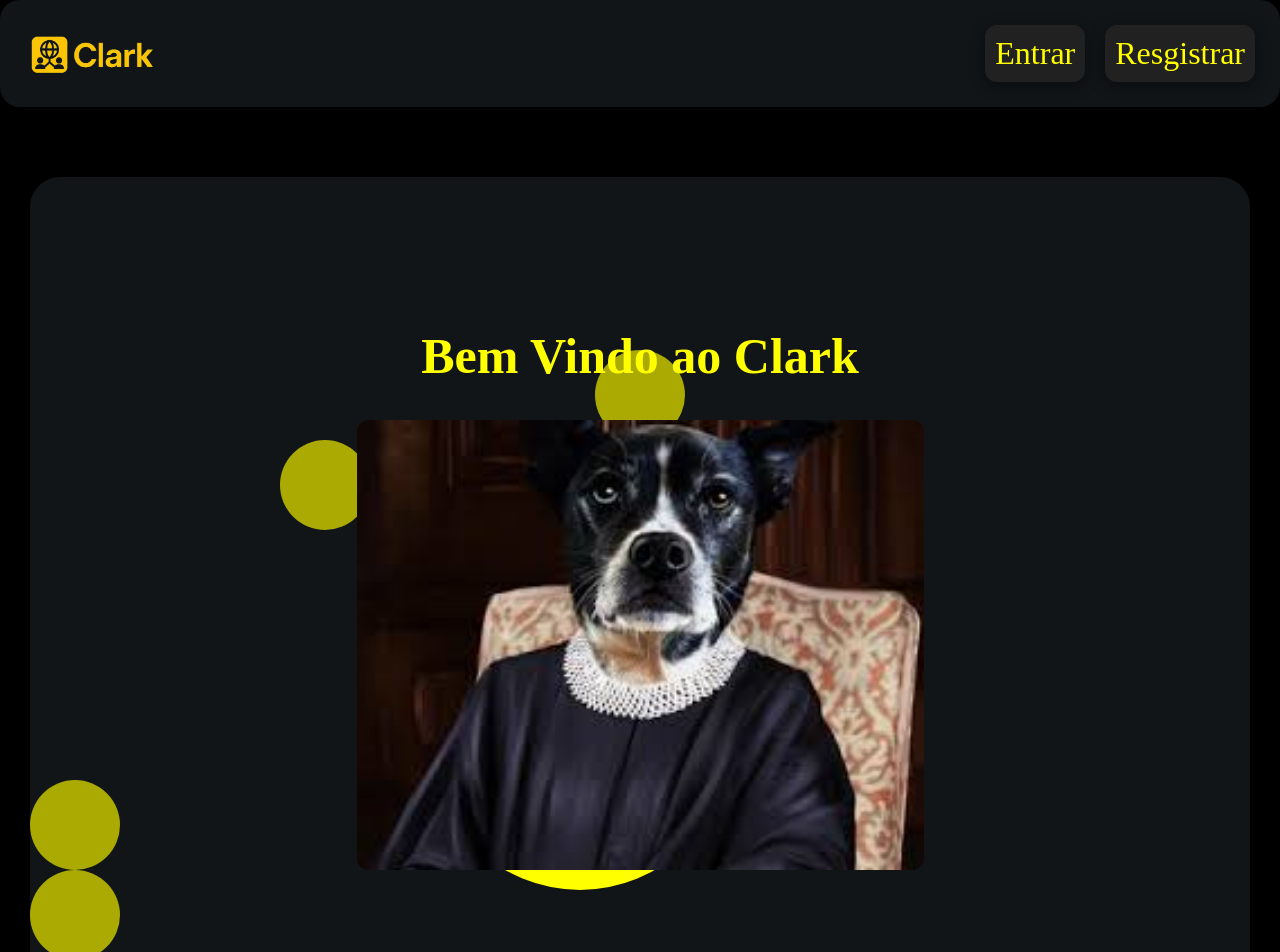
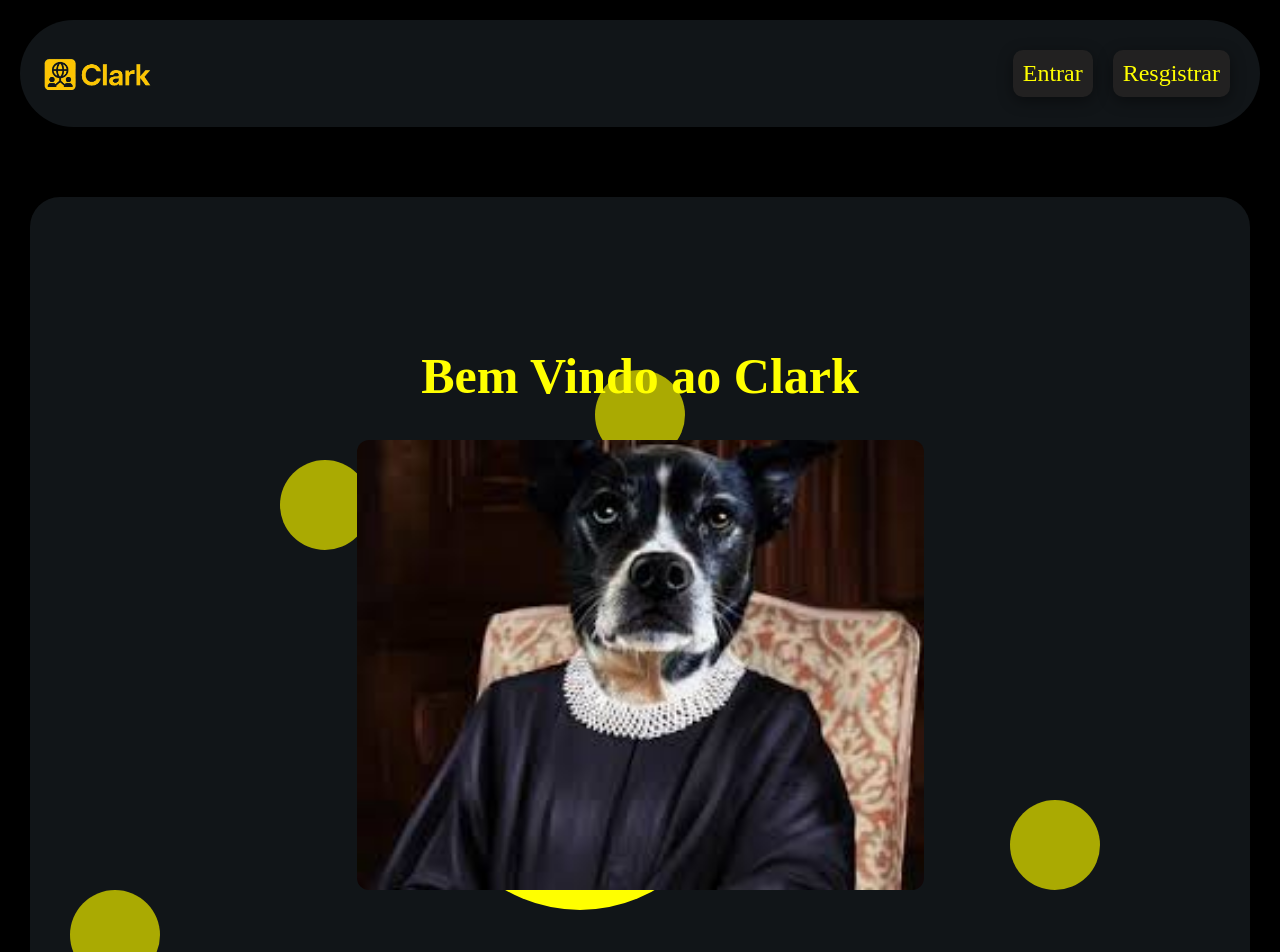
Before and after one commit to Luizhfu/TCC-CLARK, a React (Vite) app: page / in a window 1280 px wide. Shown: the top 952 px of the page. Built offline with nearby package versions, Linux system fonts and the light colour scheme.

Commit message:
atualização4

```diff
--- a/src/pages/inicio.jsx
+++ b/src/pages/inicio.jsx
@@ -18,7 +18,7 @@ export default function Inicio() {
 </div>
 
         <div className='Bem-vindo'>
-          <h1>Bem Vindo ao Clark</h1>
+          <h1 >Bem Vindo ao Clark</h1>
 <img className='Imagem-cachorro-juiz' height="450px" src="/src/assets/images/download (6).jpeg" alt="" />
 
 <div className='circleYellow'></div>
--- a/src/style/inicio.scss
+++ b/src/style/inicio.scss
@@ -1,11 +1,15 @@
 .entrada{
 display: flex;
 background-color:#111518;
-border-radius: 20px;
-padding: 5px;
+border-radius: 60px;
+padding: -10px;
+margin: 20px;
 }
 *{
 margin: 0;
+}
+body{
+    background-color: black;
 }
 
 .Clark{
@@ -21,7 +25,7 @@ margin-left: 40px;
 }
 
 .logo2{
-height: 150px;
+height: 130px;
 background-color: transparent;
 margin: -30px;
 }
@@ -31,9 +35,9 @@ margin: -30px;
   justify-content: flex-end;
   color: yellow;
   background-color: transparent;
-  font-size: 200%;
+  font-size: 150%;
   gap: 20px;
-  padding: 20px;
+  padding: 30px;
 }
 .links{
     width: 100%;
@@ -43,7 +47,7 @@ margin: -30px;
     color: yellow;
     background-color: rgb(34, 33, 33);
     padding: 10px;
-    border-radius: 12px;
+    border-radius: 10px;
     box-shadow: 0px 4px 15px rgba(0, 0, 0, 0.411);
 
 }
@@ -71,58 +75,6 @@ margin: -30px;
     border-radius: 12px;
     margin-top: 35px;
 }
-
-
-
-
-
-
-
-
-
-
-
-
-
-
-
-
-
-
-
-
-
-
-
-
-
-
-
-
-
-
-
-
-
-
-
-
-
-
-
-
-
-
-
-
-
-
-
-
-
-
-
-
 
 
 
@@ -180,6 +132,9 @@ margin: -30px;
     height: 90px;
     width: 90px;
     border-radius: 100%;
+    align-items: end;
+    margin-left: auto;
+    margin-right: 150px;
 }
 
 .circleYellowPequeno5{
@@ -187,4 +142,5 @@ margin: -30px;
     height: 90px;
     width: 90px;
     border-radius: 100%;
+    margin-left: 40px;
 }
```
